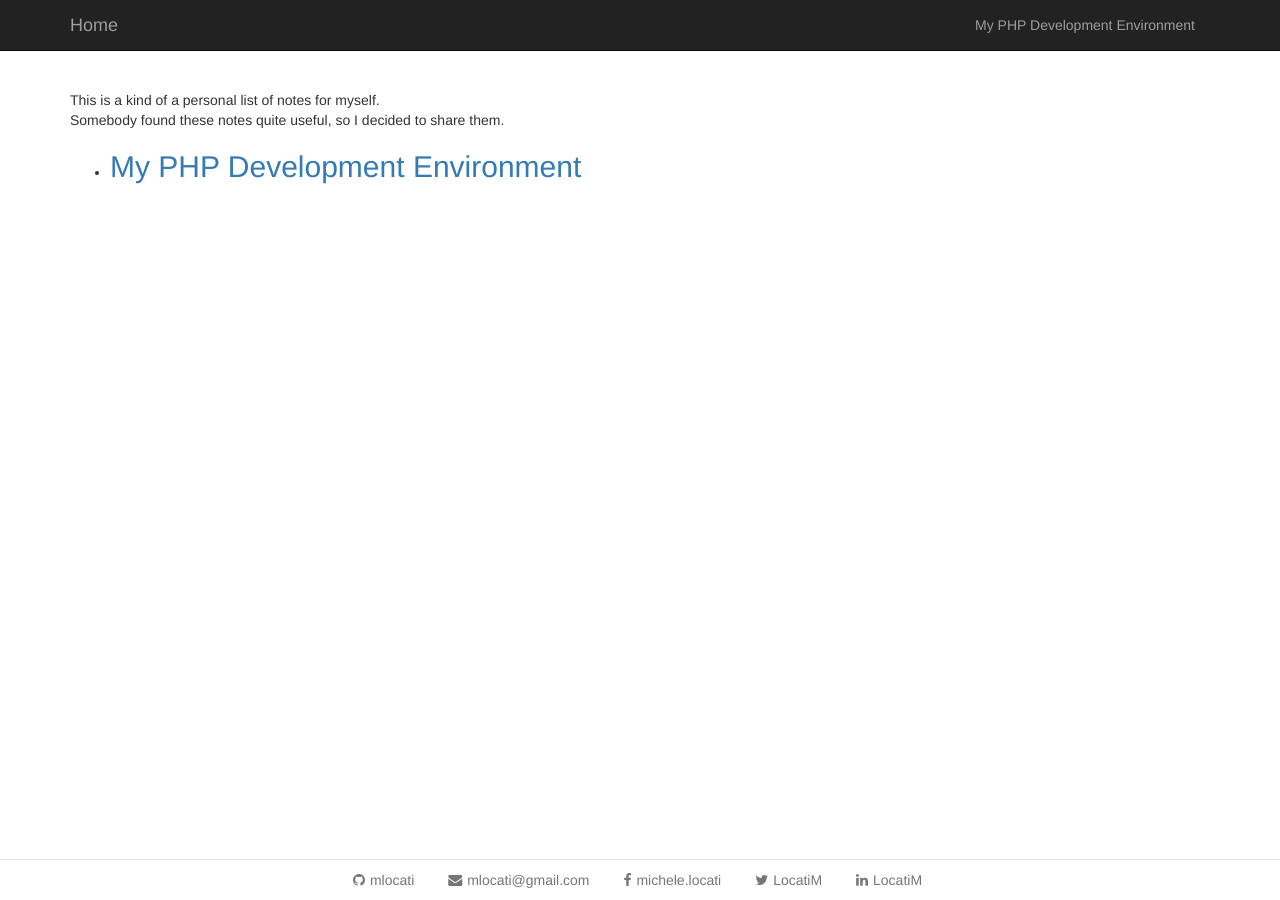
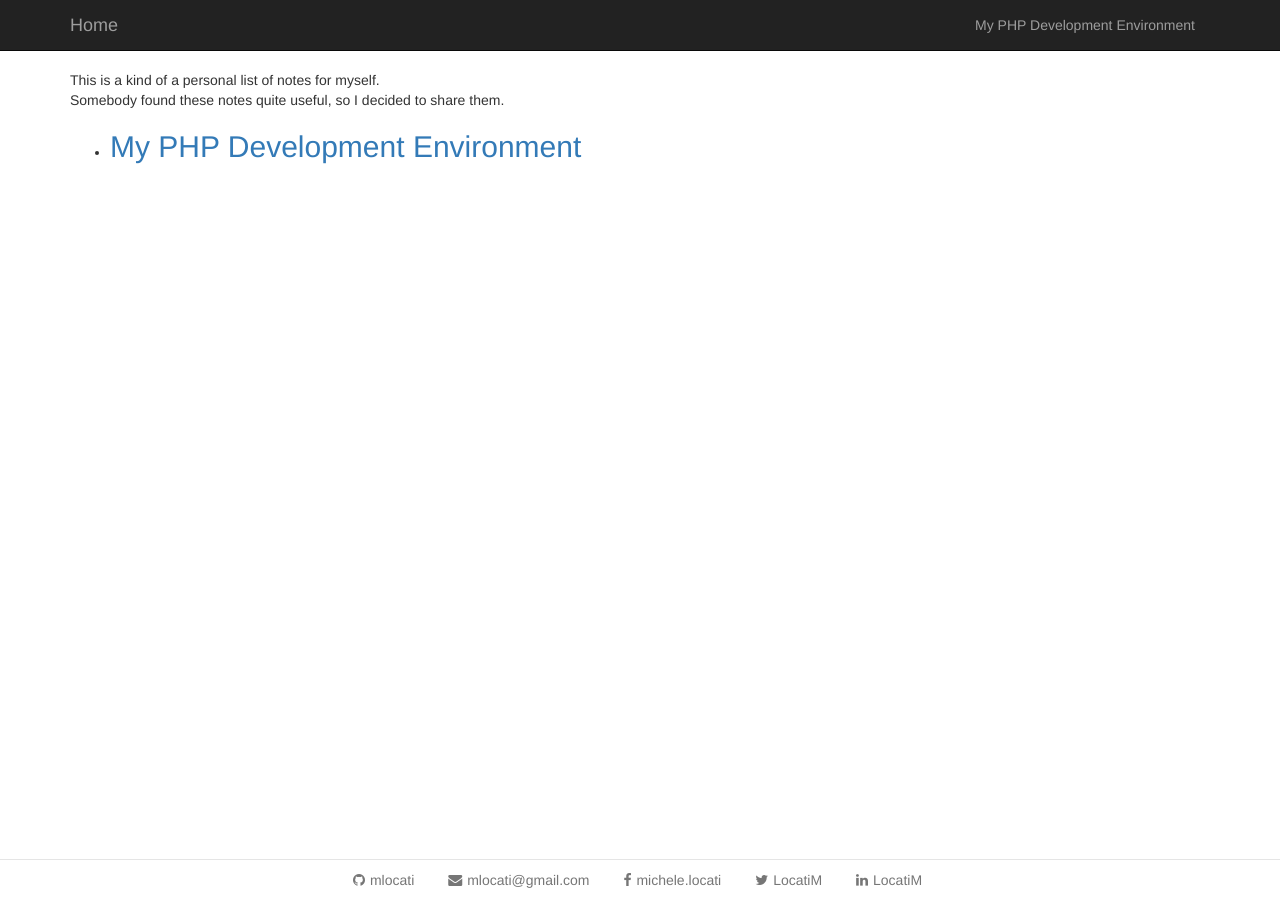
Before and after one commit to mlocati/mlocati.github.io, a Jekyll site: the page built from index.md, in a window 1280 px wide. Built offline with Jekyll 4.4.1, drawn with Linux system fonts in a browser that asks for light colours.

Commit message:
Don't print H1 if no title

```diff
--- a/_layouts/page.html
+++ b/_layouts/page.html
@@ -2,6 +2,7 @@
 layout: default
 ---
 <article>
+	{% if page.title != null and page.title != '' %}
 		<header>
 			<div class="row">
 				<div class="col-md-12">
@@ -9,6 +10,7 @@
 				</div>
 			</div>
 		</header>
+	{% endif %}
 	<div class="row">
 		<div class="col-md-12">
 			{{ content }}
```
Lines whose indentation alone changed are shown as unchanged.
